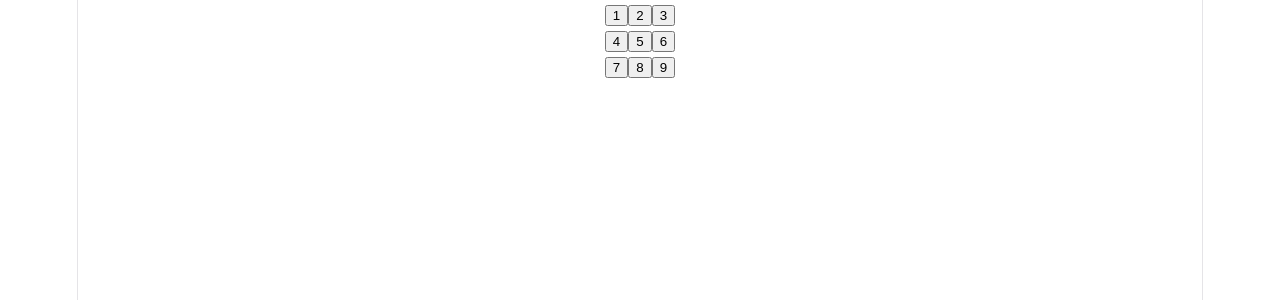
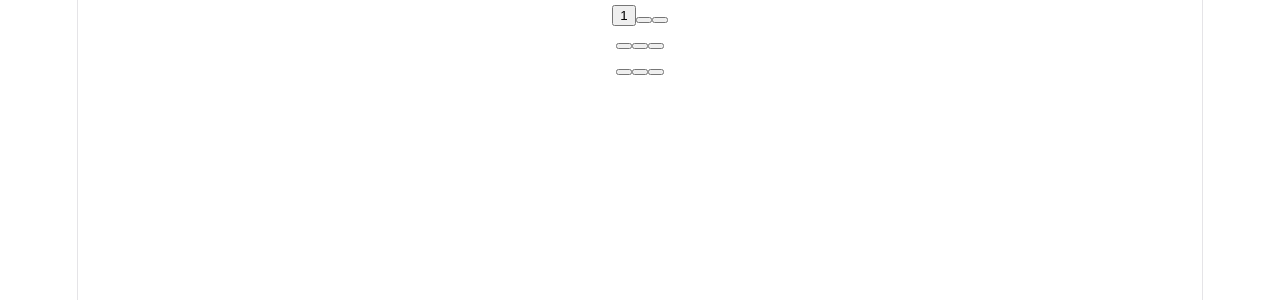
Before and after one commit to charliestuart7/my-react-app, a React (Vite) app: page / in a window 1280 px wide. Shown: the top 300 px of the page. Built offline with nearby package versions, Linux system fonts and the light colour scheme.

Commit message:
Add value prop to Square component

```diff
--- a/src/App.jsx
+++ b/src/App.jsx
@@ -1,20 +1,24 @@
-export default function Square() {
+function Square({ value }) {
+  return <button className="square">{value}</button>;
+}
+
+export default function Board() {
   return (
     <>
       <div className="board-row">
-        <button className="square">1</button>
-        <button className="square">2</button>
-        <button className="square">3</button>
+        <Square value="1" />
+        <Square />
+        <Square />
       </div>
       <div className="board-row">
-        <button className="square">4</button>
-        <button className="square">5</button>
-        <button className="square">6</button>
+        <Square />
+        <Square />
+        <Square />
       </div>
       <div className="board-row">
-        <button className="square">7</button>
-        <button className="square">8</button>
-        <button className="square">9</button>
+        <Square />
+        <Square />
+        <Square />
       </div>
     </>
   );
```
